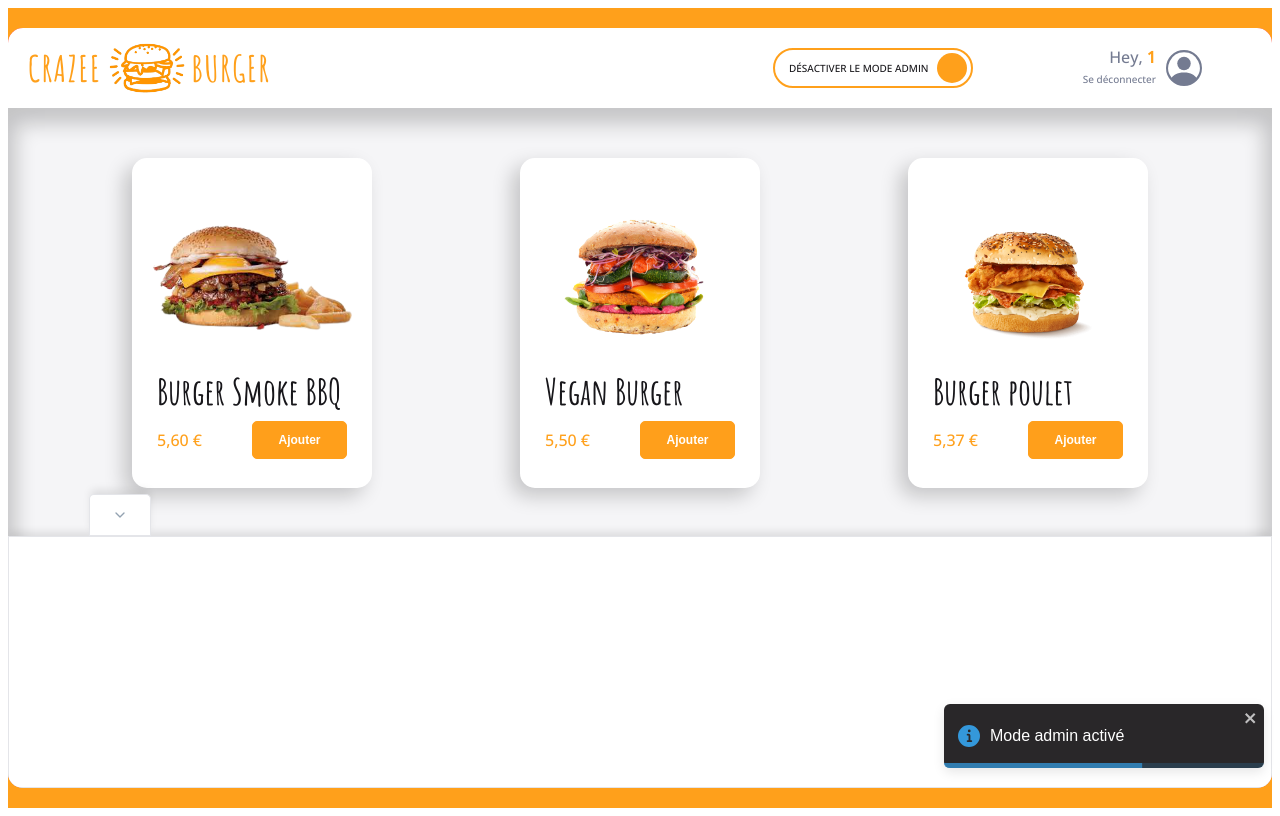
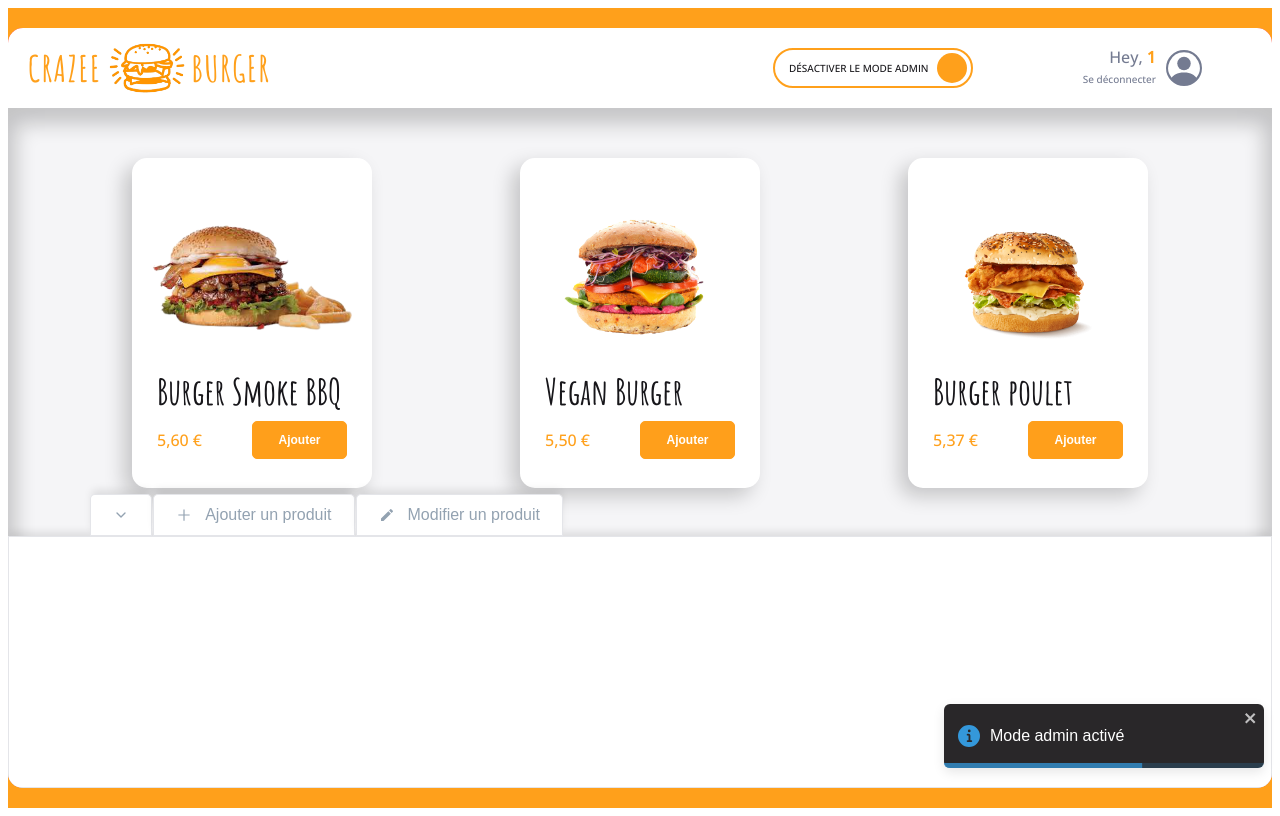
Before and after one commit to kailam-ada/crazee-burger2, a React (Vite) app: page /order/1 in a window 1280 px wide. Both pictures are taken after a click on the label 872 px from the left and 68 px from the top of the page. Built offline with nearby package versions, Linux system fonts and the light colour scheme; grey boxes are pictures that could not be loaded.

Commit message:
✨ F07: ADMIN > Tab > Add label

```diff
--- a/src/components/pages/order/Main/Admin/AdminTabs.jsx
+++ b/src/components/pages/order/Main/Admin/AdminTabs.jsx
@@ -2,6 +2,8 @@ import styled from "styled-components";
 import Tab from "../../../reusable-ui/Tab";
 import { FiChevronDown, FiChevronUp } from "react-icons/fi";
 import { theme } from "../../../../../theme";
+import { AiOutlinePlus } from "react-icons/ai";
+import { MdModeEditOutline } from "react-icons/md";
 
 export default function AdminTabs({ isCollapsed, setIsCollapsed }) {
   // const handleClick = () => {
@@ -11,7 +13,20 @@ export default function AdminTabs({ isCollapsed, setIsCollapsed }) {
   return (
     <AdminTabsStyled>
       <Tab
+        label=""
         Icon={isCollapsed ? <FiChevronUp /> : <FiChevronDown />}
+        onClick={() => setIsCollapsed(!isCollapsed)}
+        className={isCollapsed ? "is-active" : ""}
+      />
+      <Tab
+        label="Ajouter un produit"
+        Icon={<AiOutlinePlus />}
+        onClick={() => setIsCollapsed(!isCollapsed)}
+        className={isCollapsed ? "is-active" : ""}
+      />
+      <Tab
+        label="Modifier un produit"
+        Icon={<MdModeEditOutline />}
         onClick={() => setIsCollapsed(!isCollapsed)}
         className={isCollapsed ? "is-active" : ""}
       />
@@ -28,4 +43,8 @@ const AdminTabsStyled = styled.div`
     border-color: ${theme.colors.background_dark};
     color: ${theme.colors.white};
   }
+
+  button {
+    margin-left: 1px;
+  }
 `;
--- a/src/components/pages/reusable-ui/Tab.jsx
+++ b/src/components/pages/reusable-ui/Tab.jsx
@@ -1,10 +1,11 @@
 import styled from "styled-components";
 import { theme } from "../../../theme";
 
-export default function Tab({ Icon, onClick, className }) {
+export default function Tab({ Icon, onClick, className, label }) {
   return (
     <TabStyled onClick={onClick} className={className}>
       <div className="icon">{Icon}</div>
+      {label && <span className="label">{label}</span>}
     </TabStyled>
   );
 }
@@ -43,9 +44,14 @@ const TabStyled = styled.button`
 
   &:hover {
     border-bottom: 2px solid ${theme.colors.white};
+    text-decoration: underline;
   }
 
   .icon {
     display: flex;
   }
+
+  .label {
+    margin-left: 13px;
+  }
 `;
```
